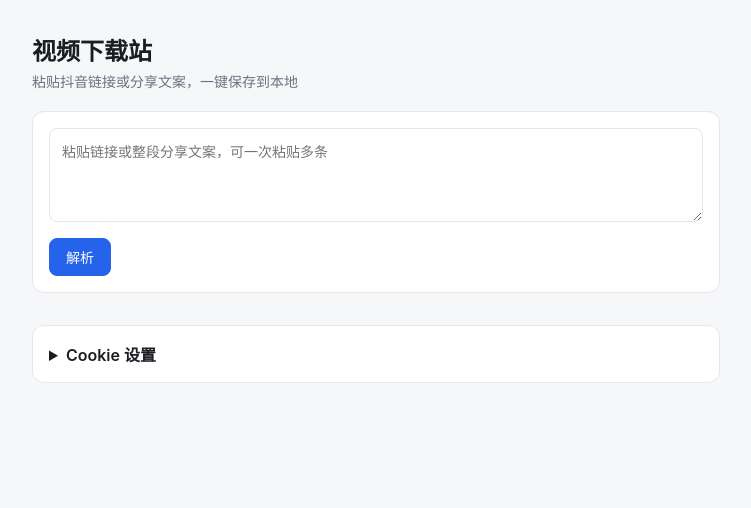
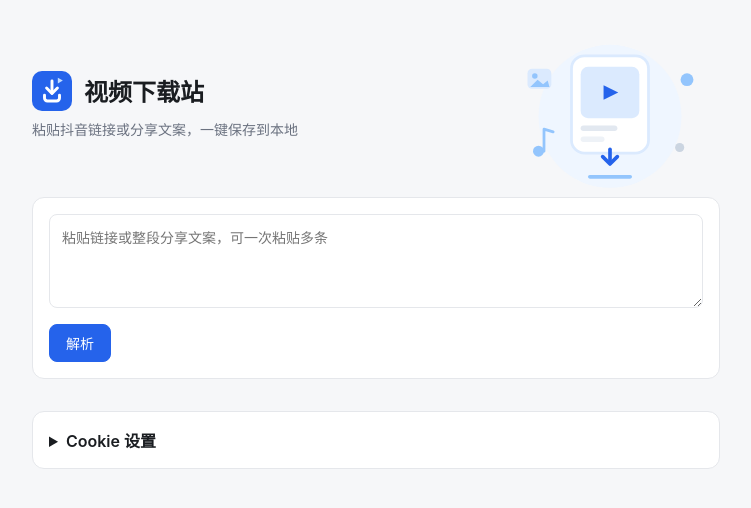
Before and after one commit to ayeaaaa/douyin-downloader, a plain HTML site: page app/static/index.html in a window 1280 px wide. Shown: the whole page, without its empty margins (264-1015 px from the left). Drawn offline with Linux system fonts and the light colour scheme; no server answers.

Commit message:
feat: add brand logo, favicon and hero illustration

```diff
--- a/app/static/index.html
+++ b/app/static/index.html
@@ -3,14 +3,44 @@
 <head>
   <meta charset="utf-8">
   <meta name="viewport" content="width=device-width, initial-scale=1">
+  <link rel="icon" type="image/svg+xml" href="/static/favicon.svg">
   <title>视频下载站</title>
   <link rel="stylesheet" href="/static/style.css">
 </head>
 <body>
   <main class="page">
     <header class="hero">
-      <h1>视频下载站</h1>
-      <p class="sub">粘贴抖音链接或分享文案，一键保存到本地</p>
+      <div class="hero-text">
+        <div class="brand">
+          <svg class="brand-logo" viewBox="0 0 48 48" fill="none" xmlns="http://www.w3.org/2000/svg" role="img" aria-label="视频下载站标识">
+            <rect width="48" height="48" rx="12" fill="#2563eb"/>
+            <path d="M24 12v14" stroke="#fff" stroke-width="3.5" stroke-linecap="round"/>
+            <path d="M17.5 20.5 24 27l6.5-6.5" stroke="#fff" stroke-width="3.5" stroke-linecap="round" stroke-linejoin="round"/>
+            <path d="M15 29v3.5A3.5 3.5 0 0 0 18.5 36h11a3.5 3.5 0 0 0 3.5-3.5V29" stroke="#fff" stroke-width="3.5" stroke-linecap="round"/>
+            <path d="M31 8 37 11.5 31 15z" fill="#bfdbfe"/>
+          </svg>
+          <h1>视频下载站</h1>
+        </div>
+        <p class="sub">粘贴抖音链接或分享文案，一键保存到本地</p>
+      </div>
+      <svg class="hero-art" viewBox="0 0 240 180" fill="none" xmlns="http://www.w3.org/2000/svg" aria-hidden="true">
+        <circle cx="120" cy="92" r="78" fill="#eff6ff"/>
+        <rect x="78" y="26" width="84" height="106" rx="14" fill="#ffffff" stroke="#dbeafe" stroke-width="3"/>
+        <rect x="88" y="38" width="64" height="56" rx="8" fill="#dbeafe"/>
+        <path d="M113 58l16 8-16 8z" fill="#2563eb"/>
+        <rect x="88" y="102" width="40" height="6" rx="3" fill="#e2e8f0"/>
+        <rect x="88" y="114" width="26" height="6" rx="3" fill="#eef2f7"/>
+        <path d="M120 128v14" stroke="#2563eb" stroke-width="4" stroke-linecap="round"/>
+        <path d="M112 136l8 8 8-8" stroke="#2563eb" stroke-width="4" stroke-linecap="round" stroke-linejoin="round"/>
+        <path d="M98 158h44" stroke="#93c5fd" stroke-width="4" stroke-linecap="round"/>
+        <rect x="30" y="40" width="26" height="22" rx="5" fill="#dbeafe"/>
+        <circle cx="38" cy="48" r="3" fill="#93c5fd"/>
+        <path d="M33 60l8-8 6 5 5-4 2 7z" fill="#93c5fd"/>
+        <circle cx="42" cy="130" r="6" fill="#93c5fd"/>
+        <path d="M48 130v-24l10 3" stroke="#93c5fd" stroke-width="3" stroke-linecap="round" stroke-linejoin="round" fill="none"/>
+        <circle cx="204" cy="52" r="7" fill="#93c5fd"/>
+        <circle cx="196" cy="126" r="5" fill="#cbd5e1"/>
+      </svg>
     </header>
     <section class="panel">
       <textarea id="input" rows="4" placeholder="粘贴链接或整段分享文案，可一次粘贴多条"></textarea>
--- a/app/static/style.css
+++ b/app/static/style.css
@@ -22,9 +22,24 @@ body {
 
 .page { max-width: 720px; margin: 0 auto; padding: 32px 16px 64px; }
 
-.hero h1 { font-size: 24px; margin: 0 0 4px; }
+.hero {
+  display: flex;
+  align-items: center;
+  justify-content: space-between;
+  gap: 20px;
+}
 
-.hero .sub { color: var(--muted); margin: 0 0 20px; font-size: 14px; }
+.hero-text { min-width: 0; }
+
+.brand { display: flex; align-items: center; gap: 12px; }
+
+.brand-logo { width: 40px; height: 40px; flex: none; }
+
+.brand h1 { font-size: 24px; margin: 0; }
+
+.hero .sub { color: var(--muted); margin: 8px 0 20px; font-size: 14px; }
+
+.hero-art { width: 220px; height: auto; flex: none; }
 
 .panel {
   background: var(--panel);
@@ -120,6 +135,10 @@ button:disabled { opacity: 0.6; cursor: not-allowed; }
 .card-actions { display: flex; flex-wrap: wrap; gap: 8px; margin-top: auto; }
 
 .error { color: var(--danger); font-size: 14px; }
+
+@media (max-width: 600px) {
+  .hero-art { display: none; }
+}
 
 @media (max-width: 480px) {
   .cover { width: 84px; height: 112px; }
```
Also changed, not shown: app/static/favicon.svg (added).
